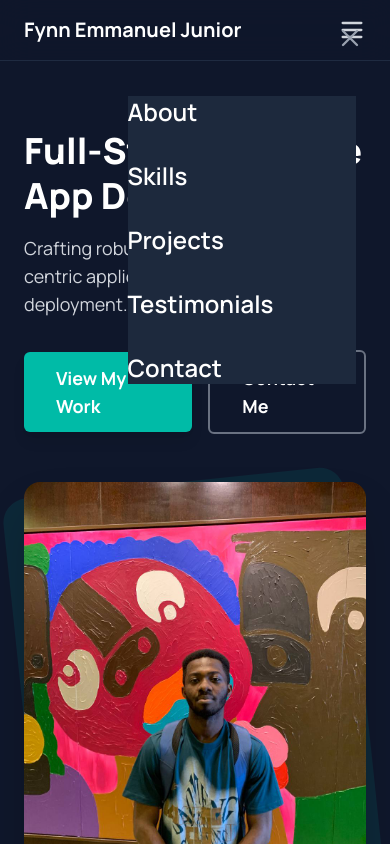
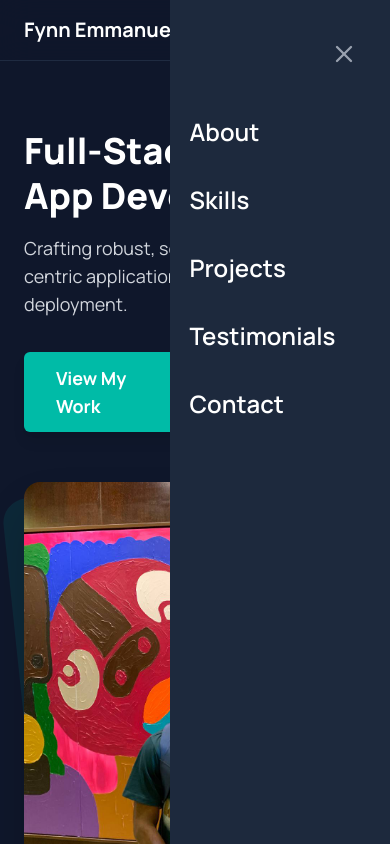
Before and after one commit to Fynn-Emmanuel-Junior/portfolio-website, a Next.js app: page / in a window 390 px wide. Both pictures are taken after a click on the button 352 px from the left and 30 px from the top of the page. Shown: the top 844 px of the page. Built offline with nearby package versions, Linux system fonts and the light colour scheme.

Commit message:
fiexed mobile menu  responsiveness

```diff
--- a/src/app/page.tsx
+++ b/src/app/page.tsx
@@ -99,13 +99,15 @@ const Header = () => {
             animate={{ x: 0 }}
             exit={{ x: '100%' }}
             transition={{ type: 'spring', stiffness: 300, damping: 30 }}
-            className="fixed top-0 right-0.5 h-full w-3/4 max-w-sm  p-8"
+            className="fixed -top-10 -right-10 h-full w-3/4 max-w-sm  p-8"
           >
-            <div className='bg-slate-800'>
-              <button onClick={() => setIsOpen(false)} className="absolute top-6 right-6 text-gray-400">
-                <X size={28} />
-              </button>
-              <nav className="flex flex-col space-y-8 mt-16">
+            <div className='bg-slate-800 h-[1000px]'>
+              <div className='flex flex-col items-end pr-10'>
+                <button onClick={() => setIsOpen(false)} className=" text-gray-400  py-12">
+                  <X size={28} />
+                </button>
+              </div>
+              <nav className="flex flex-col gap-9 font-plus pl-5">
                 {navLinks.map(link => (
                   <a key={link} href={`#${link.toLowerCase()}`} onClick={() => setIsOpen(false)} className="text-2xl font-semibold text-white hover:text-teal-400 transition-colors">{link}</a>
                 ))}
```
